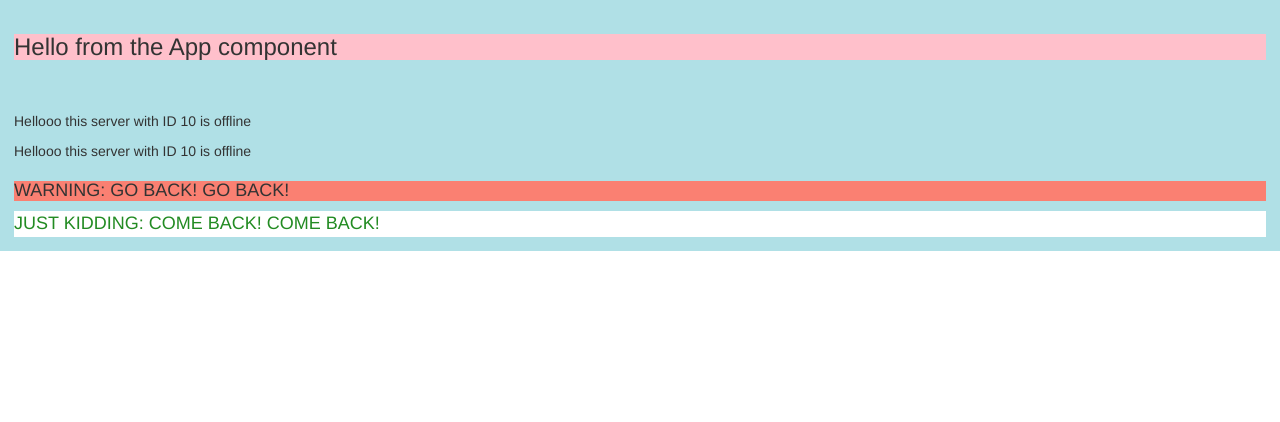
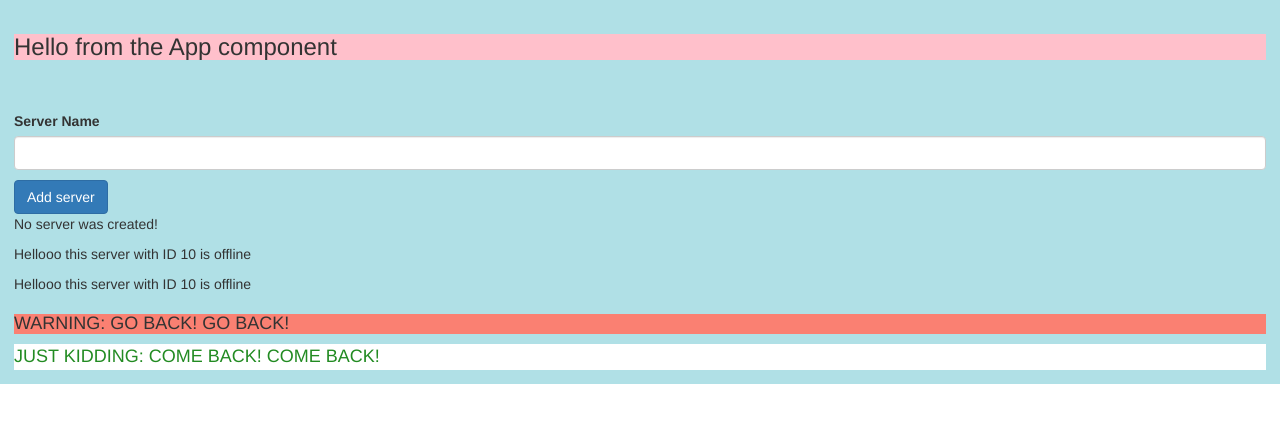
Before and after one commit to rghatore/angular-udemy-max, an Angular app: page / in a window 1280 px wide. Shown: the top 422 px of the page. Built offline with nearby package versions, Linux system fonts and the light colour scheme.

Commit message:
practicing with property and event binding

```diff
--- a/src/app/servers/servers.component.html
+++ b/src/app/servers/servers.component.html
@@ -1,2 +1,20 @@
+<label>Server Name</label>
+<input
+  type="text"
+  class="form-control"
+  (input)="onUpdateServerName($event)"
+>
+<p>{{ serverName }}</p>
+<button
+  class="btn btn-primary"
+  [disabled]="!allowNewServer"
+  (click)="onCreateServer()"
+>Add server</button>
+<!--
+<p>{{ allowNewServer }}</p> // string interpolation
+<p [innerText]="allowNewServer"></p> // property binding
+-->
+<p>{{ serverCreationStatus }}</p>
+
 <app-server></app-server>
 <app-server></app-server>
--- a/src/app/servers/servers.component.ts
+++ b/src/app/servers/servers.component.ts
@@ -5,19 +5,35 @@
   // selector: '[app-servers]', // attribute selector: <div app-servers></div>
   // selector: '.app-servers', // class selector: <div class="app-servers"></div>
   // selector: '#app-servers', // id selector is NOT supported
-  // templateUrl: './servers.component.html',
-  template: `
-    <app-server></app-server>
-    <app-server></app-server>
-    `,
+  templateUrl: './servers.component.html',
+  // template: `
+  //   <app-server></app-server>
+  //   <app-server></app-server>
+  //   `,
   styleUrls: ['./servers.component.css'],
   // styles: ['h3 { color: pink }'] // can also use inline styles
 })
 export class ServersComponent implements OnInit {
+  allowNewServer: boolean = false;
+  serverCreationStatus = "No server was created!";
+  serverName: string = '';
 
-  constructor() { }
+  constructor() {
+    setTimeout(() => {
+      this.allowNewServer = true;
+    }, 2000)
+   }
 
   ngOnInit(): void {
   }
 
+  onCreateServer() {
+    this.serverCreationStatus = "Server was created!";
+    // console.log("click click!");
+  }
+
+  onUpdateServerName(event: Event) {
+    // console.log((<HTMLInputElement>event.target).value);
+    this.serverName = (<HTMLInputElement>event.target).value;
+  }
 }
--- a/tslint.json
+++ b/tslint.json
@@ -115,7 +115,9 @@
       "options": [
         "check-branch",
         "check-decl",
+        "check-module",
         "check-operator",
+        "check-postbrace",
         "check-separator",
         "check-type",
         "check-typecast"
```
Also changed, not shown: 1 other file (tests, documents, lock files or other folders).
